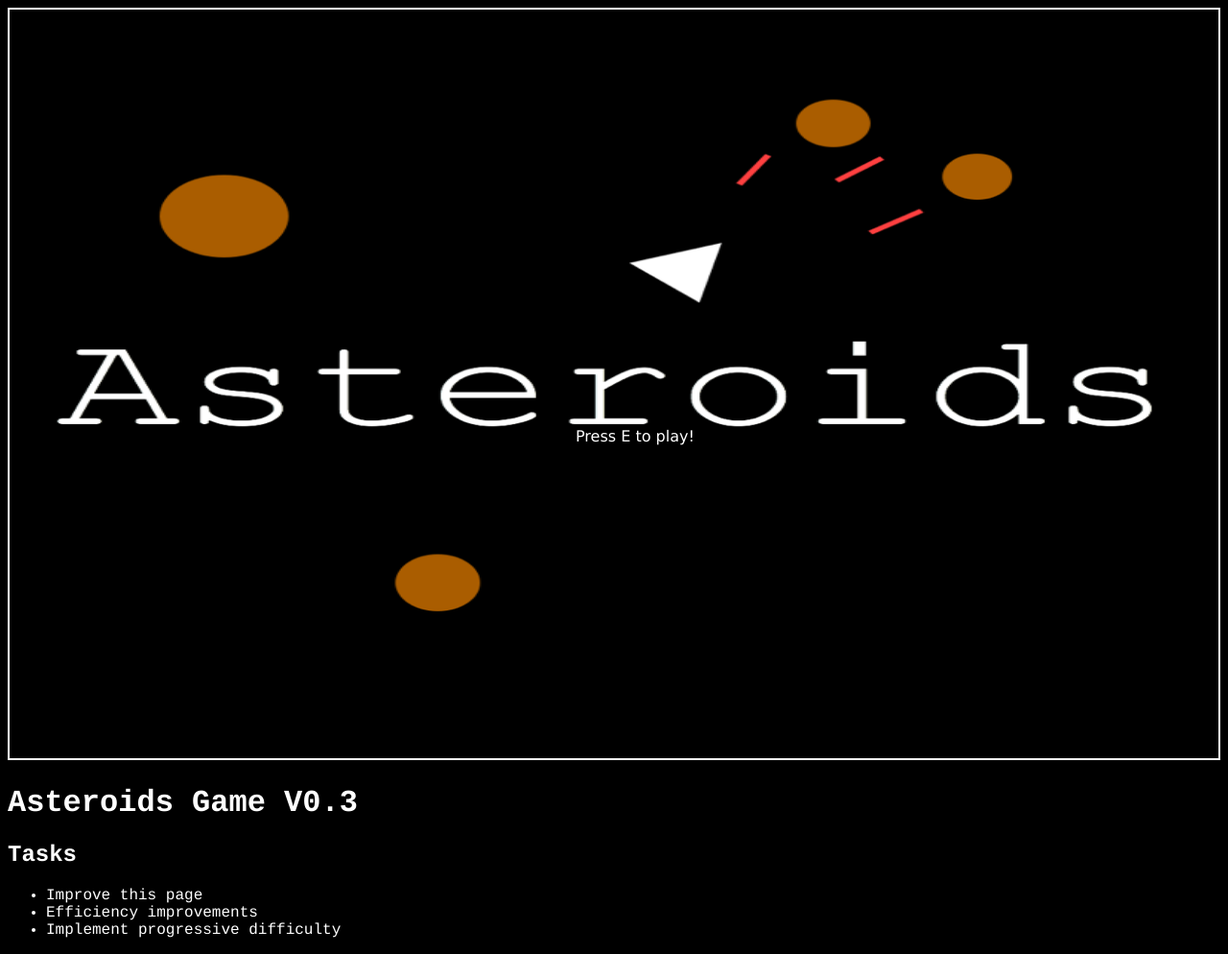
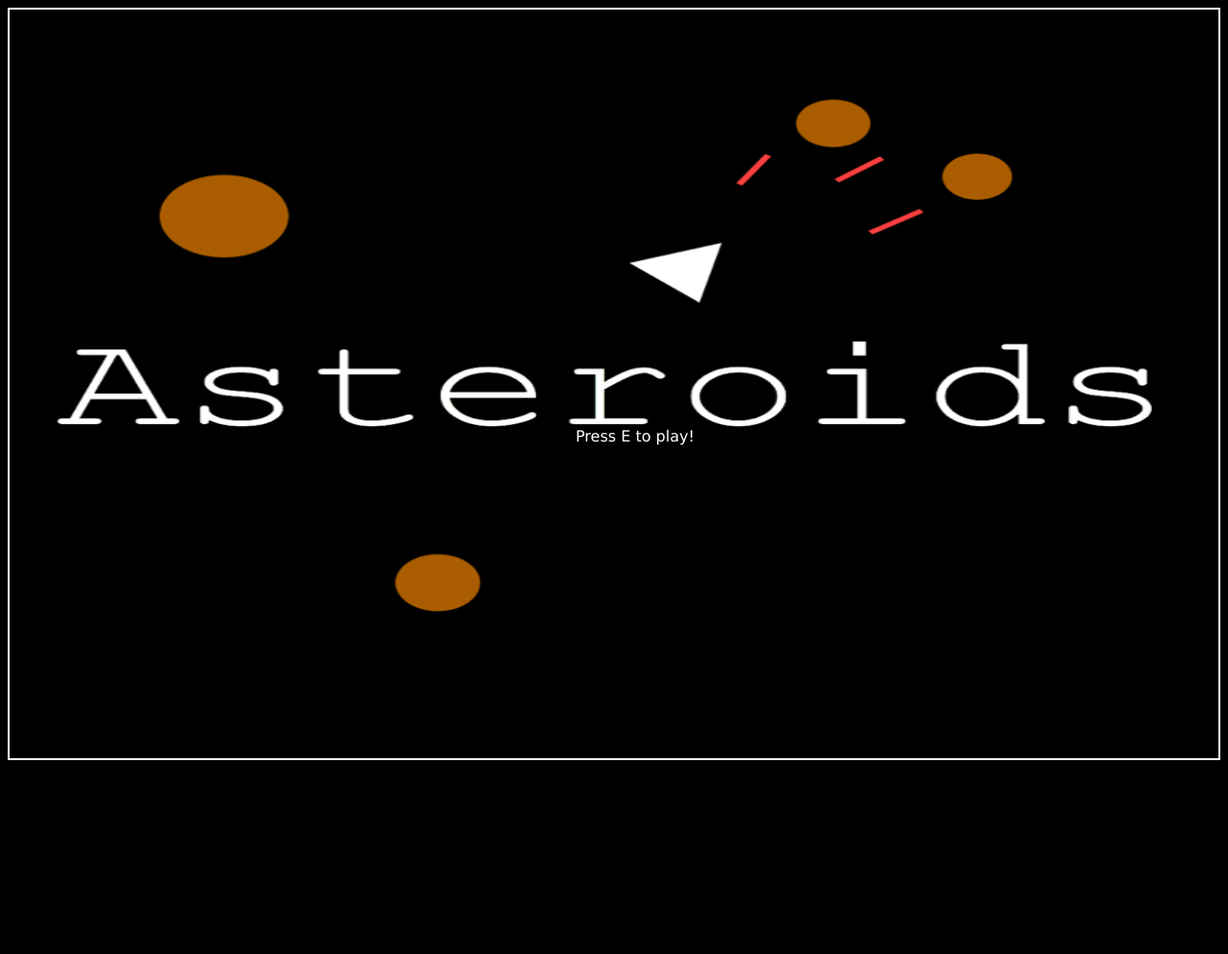
Before and after one commit to redemptive/js-asteroids, a plain HTML site: page index.html in a window 1280 px wide. Shown: the whole page at 96% size. After the commit the page ends 805 px from the top, so only its background shows below. Drawn offline with nearby package versions, Linux system fonts and the light colour scheme.

Commit message:
Removed plan.txt and index body text

```diff
--- a/index.html
+++ b/index.html
@@ -7,12 +7,5 @@
 	<link rel="stylesheet" type="text/css" href="css/index.css">
 </head>
 <body>
-	<h1>Asteroids Game V0.3</h1>
-	<h2>Tasks</h2>
-	<ul>
-		<li>Improve this page</li>
-		<li>Efficiency improvements</li>
-		<li>Implement progressive difficulty</li>
-	</ul>
 </body>
 </html>
```
Also changed, not shown: plan.txt (deleted, +0 -11 lines).
